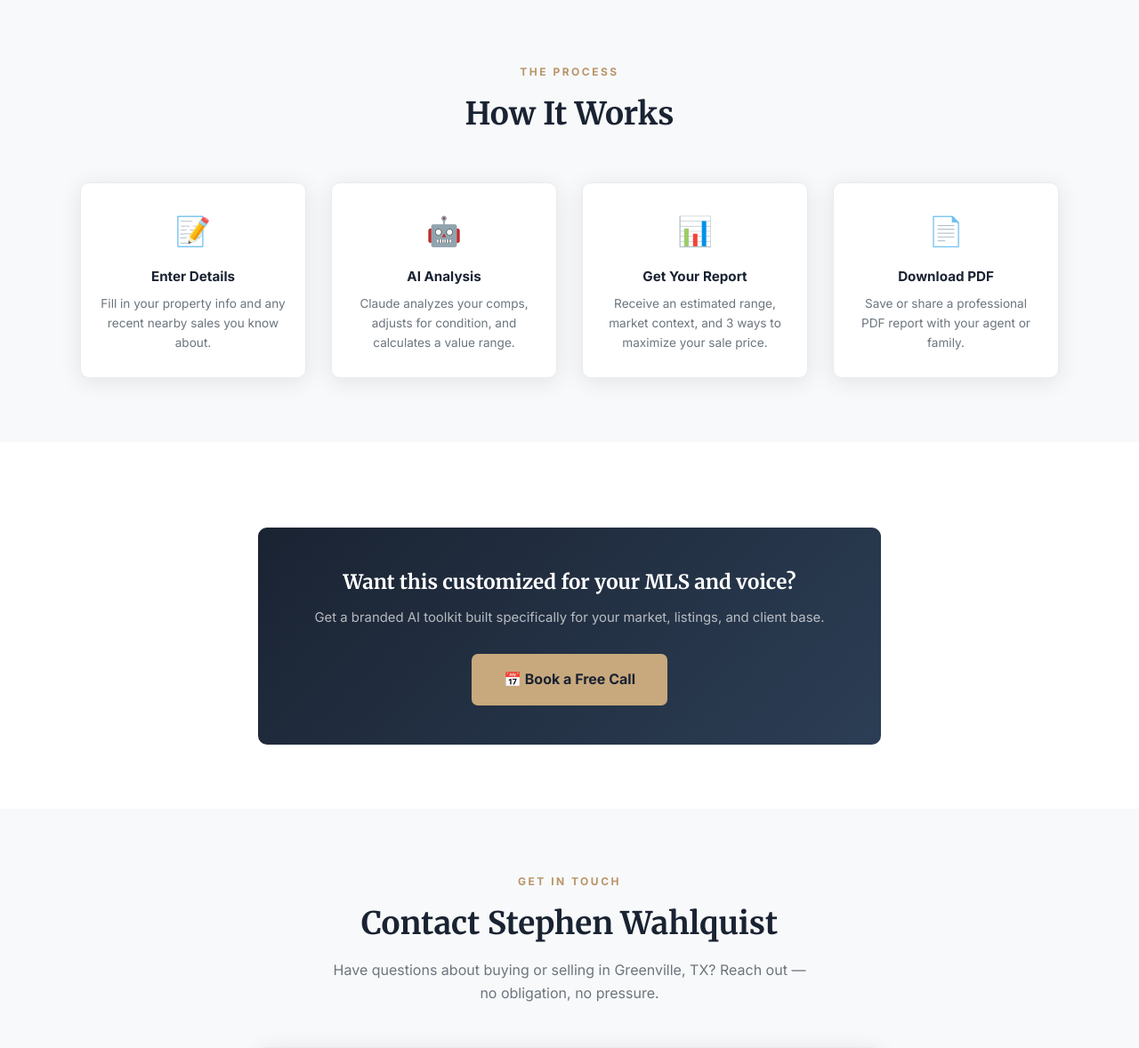
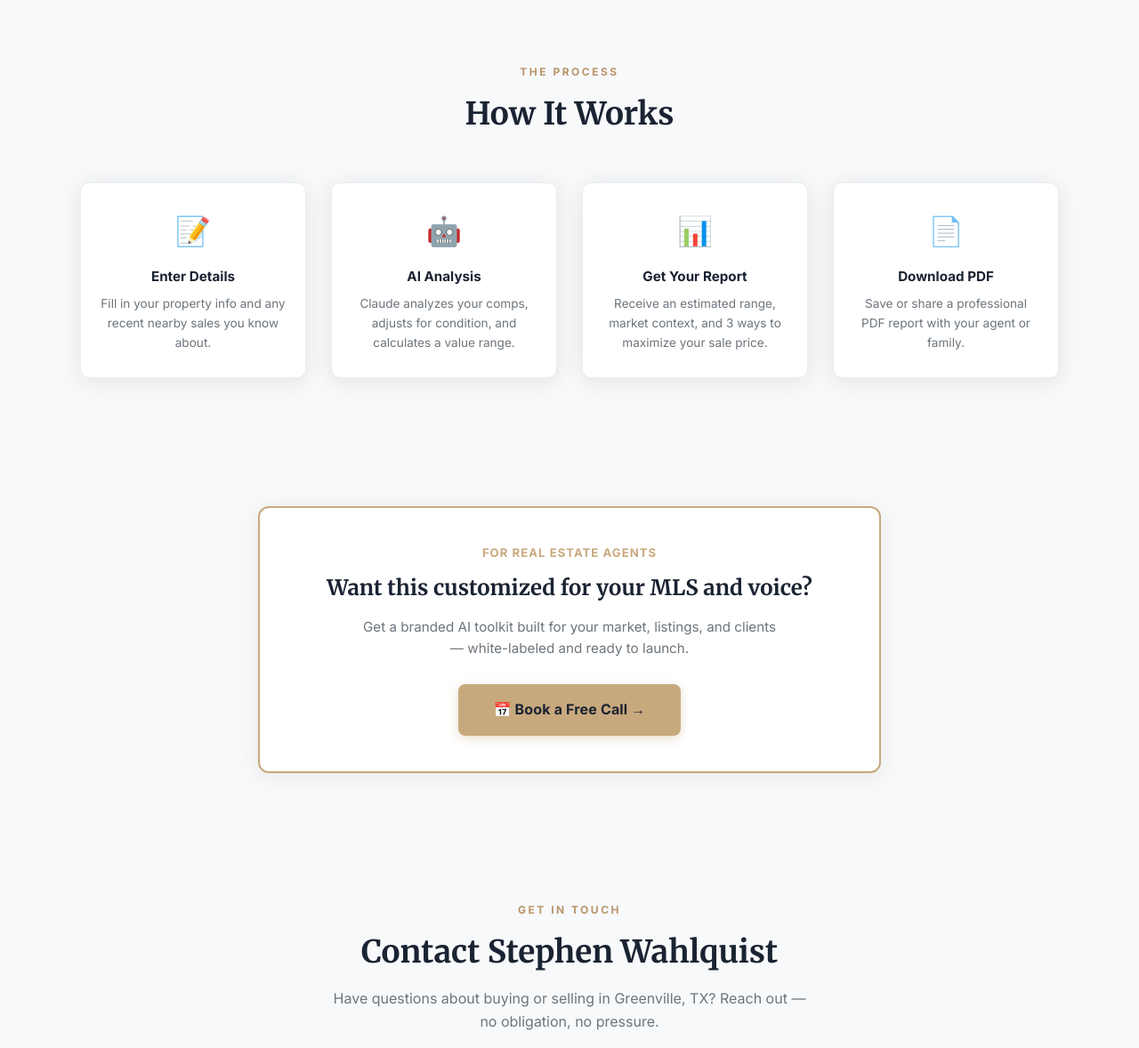
Before and after one commit to sswahlquist/premier-realty-app, a Flask app: page / in a window 1280 px wide. Shown: the part 1940-3118 px from the top of the page at 89% size. Run offline with Flask 3, Linux system fonts and the light colour scheme.

Commit message:
Redesign custom build CTA card — white card with gold border, cleaner link button

```diff
--- a/templates/index.html
+++ b/templates/index.html
@@ -161,14 +161,18 @@
 </section>
 
 <!-- Custom Build CTA -->
-<section class="section">
+<section class="section section--gray">
   <div class="container container--narrow">
-    <div class="download-cta">
-      <h3>Want this customized for your MLS and voice?</h3>
-      <p>Get a branded AI toolkit built specifically for your market, listings, and client base.</p>
-      <div class="cta-btns">
-        <a href="https://calendar.app.google/m55qGMREuvoXpx5j9" target="_blank" rel="noopener" class="btn btn--gold btn--lg">📅 Book a Free Call</a>
-      </div>
+    <div style="background:#fff;border:2px solid var(--gold);border-radius:12px;padding:40px 36px;text-align:center;box-shadow:0 4px 24px rgba(26,35,50,0.08);">
+      <p style="font-size:0.82rem;font-weight:700;letter-spacing:0.08em;text-transform:uppercase;color:var(--gold);margin-bottom:10px;">For Real Estate Agents</p>
+      <h3 style="font-family:var(--ff-serif);font-size:1.5rem;color:var(--navy);margin-bottom:12px;">Want this customized for your MLS and voice?</h3>
+      <p style="color:var(--gray-600);font-size:0.95rem;margin-bottom:28px;max-width:480px;margin-left:auto;margin-right:auto;">Get a branded AI toolkit built for your market, listings, and clients — white-labeled and ready to launch.</p>
+      <a href="https://calendar.app.google/m55qGMREuvoXpx5j9" target="_blank" rel="noopener"
+         style="display:inline-block;background:var(--gold);color:var(--navy);font-weight:700;font-size:1rem;padding:16px 40px;border-radius:8px;text-decoration:none;letter-spacing:0.01em;box-shadow:0 3px 12px rgba(200,169,126,0.4);transition:background 0.2s,transform 0.2s;"
+         onmouseover="this.style.background='#b8956a';this.style.transform='translateY(-1px)'"
+         onmouseout="this.style.background='var(--gold)';this.style.transform=''">
+        📅 Book a Free Call &rarr;
+      </a>
     </div>
   </div>
 </section>
```
